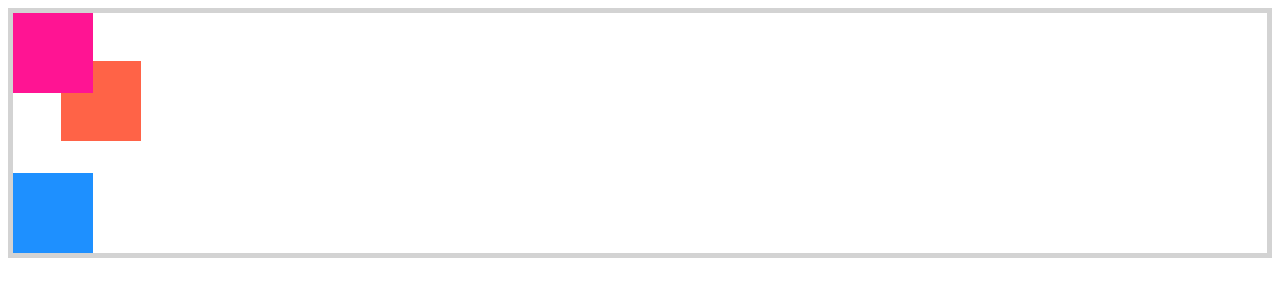
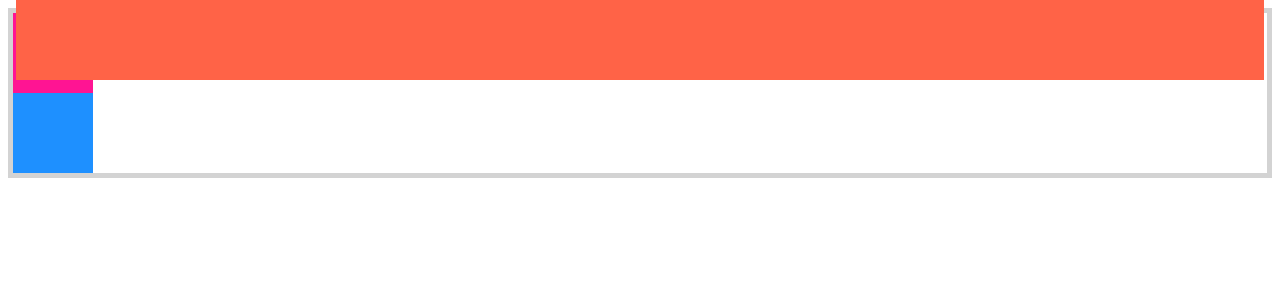
Before and after one commit to sauviksaha/html-css-tutorial, a plain HTML site: page index.html in a window 1280 px wide. Shown: the top 296 px of the page. Drawn offline with Linux system fonts and the light colour scheme.

Commit message:
positioning-absolute

```diff
--- a/css/style.css
+++ b/css/style.css
@@ -1,13 +1,18 @@
+body
+{
+    height: 200vh;
+}
+
 .boxes
 {
     border: 5px solid lightgrey;
+    position: relative;
 }
 
 .box
 {
     width: 5rem;
     height: 5rem;
-    position: relative;
 }
 
 .box-one
@@ -17,10 +22,11 @@
 .box-two
 {
     background-color: tomato;
-    position: relative;
-    left: 3rem;
-    bottom: 2rem;
-    z-index: -1;
+    position: fixed;
+    left: 1rem;
+    right: 1rem;
+    width: auto;
+    top: 0;
 }
 .box-three
 {
@@ -37,8 +43,12 @@
         left | right
         top | bottom
 
+    absolute
 
-        z-index: <value>;
+    fixed
+
+
+    z-index: <value>;
                 +ve value to bring forward
                 -ve value to move backward
     */
```
